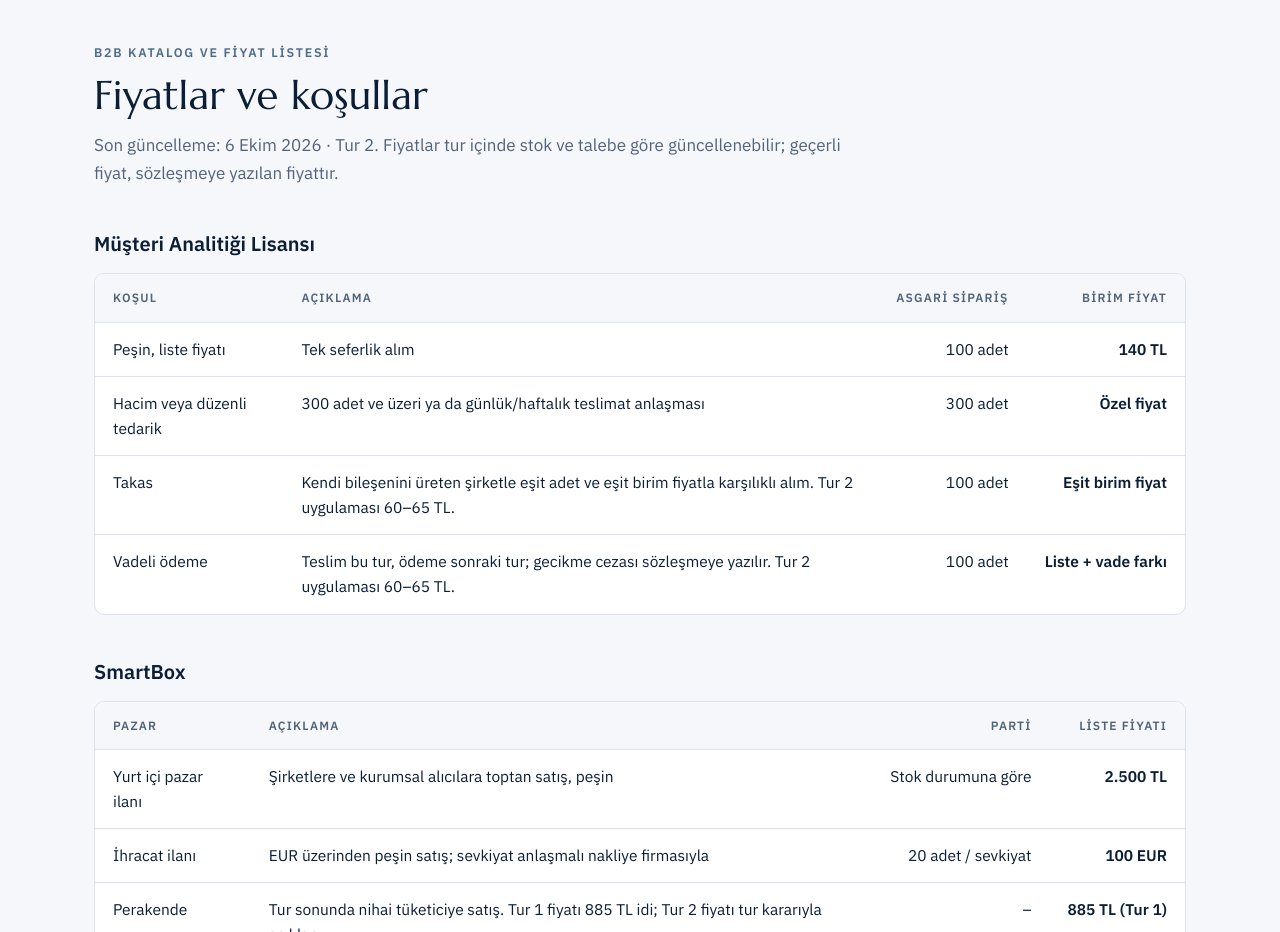
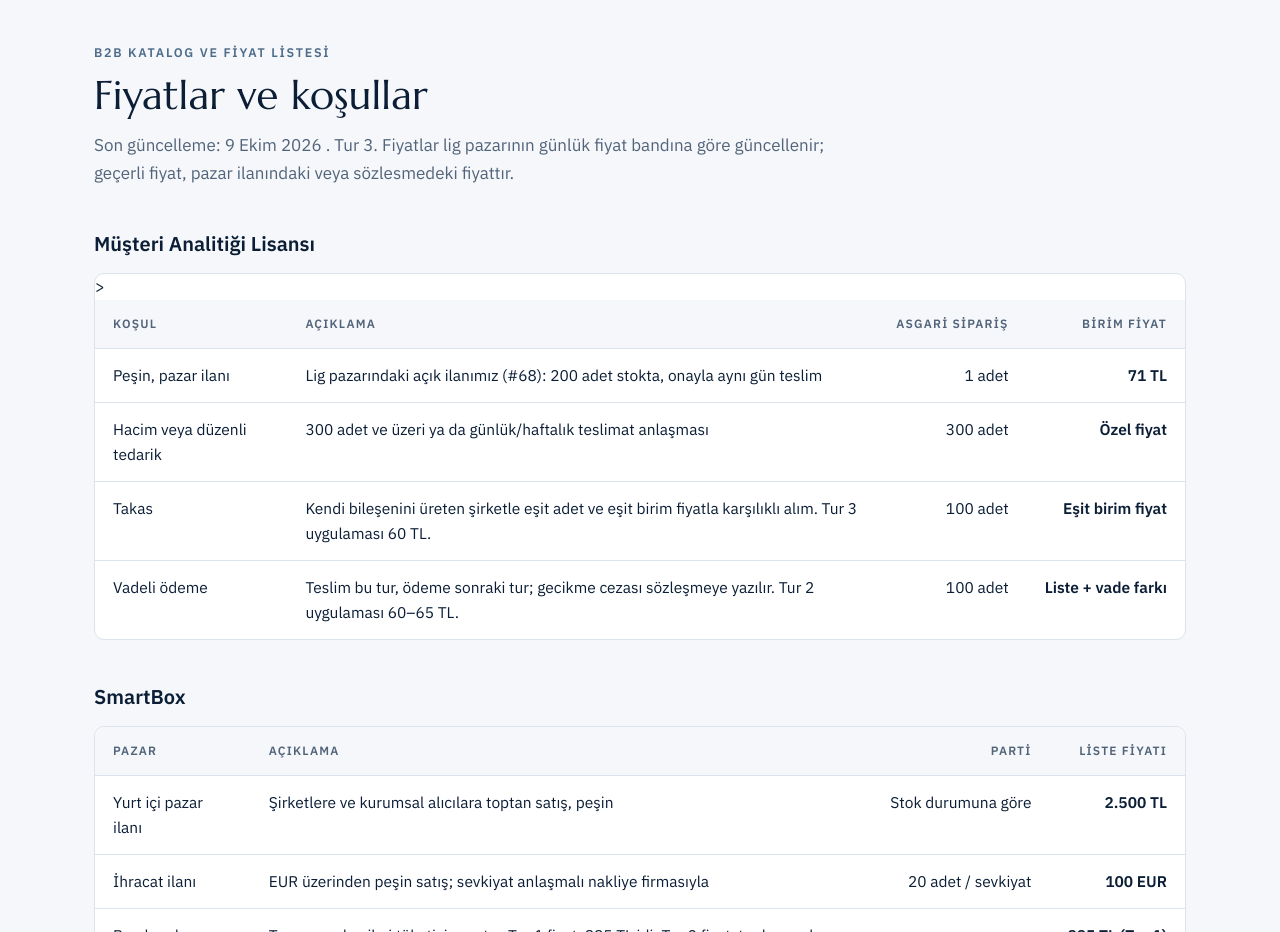
Before and after one commit to btlsarioglu54-sys/veripusula, a website: page index.html in a window 1280 px wide. Shown: the part 2900-3832 px from the top of the page. Drawn offline with Linux system fonts and the light colour scheme.

Commit message:
Update index.html

```diff
--- a/index.html
+++ b/index.html
@@ -353,15 +353,15 @@ h3.sub + .tablebox{margin-top:16px}
   <div class="wrap">
     <p class="eyebrow">B2B katalog ve fiyat listesi</p>
     <h2>Fiyatlar ve koşullar</h2>
-    <p class="intro">Son güncelleme: 6 Ekim 2026 · Tur 2. Fiyatlar tur içinde stok ve talebe göre güncellenebilir; geçerli fiyat, sözleşmeye yazılan fiyattır.</p>
+    <p class="intro">Son güncelleme: 9 Ekim 2026 . Tur 3. Fiyatlar lig pazarının günlük fiyat bandına göre güncellenir; geçerli fiyat, pazar ilanındaki veya sözlesmedeki fiyattır.</p>
     <h3 class="sub">Müşteri Analitiği Lisansı</h3>
     <div class="tablebox">
       <table>
         <thead><tr><th>Koşul</th><th>Açıklama</th><th class="num">Asgari sipariş</th><th class="num">Birim fiyat</th></tr></thead>
         <tbody>
-          <tr><td>Peşin, liste fiyatı</td><td>Tek seferlik alım</td><td class="num">100 adet</td><td class="num price">140 TL</td></tr>
+          <tr><td>Peşin, pazar ilanı</td><td>Lig pazarındaki açık ilanımız (#68): 200 adet stokta, onayla aynı gün teslim</td><td class="num">1 adet</td><td class="num price">71 TL</td> ></tr>
           <tr><td>Hacim veya düzenli tedarik</td><td>300 adet ve üzeri ya da günlük/haftalık teslimat anlaşması</td><td class="num">300 adet</td><td class="num price">Özel fiyat</td></tr>
-          <tr><td>Takas</td><td>Kendi bileşenini üreten şirketle eşit adet ve eşit birim fiyatla karşılıklı alım. Tur 2 uygulaması 60–65 TL.</td><td class="num">100 adet</td><td class="num price">Eşit birim fiyat</td></tr>
+          <tr><td>Takas</td><td>Kendi bileşenini üreten şirketle eşit adet ve eşit birim fiyatla karşılıklı alım. Tur 3 uygulaması 60 TL.</td><td class="num">100 adet</td><td class="num price">Eşit birim fiyat</td></tr>
           <tr><td>Vadeli ödeme</td><td>Teslim bu tur, ödeme sonraki tur; gecikme cezası sözleşmeye yazılır. Tur 2 uygulaması 60–65 TL.</td><td class="num">100 adet</td><td class="num price">Liste + vade farkı</td></tr>
         </tbody>
       </table>
```
